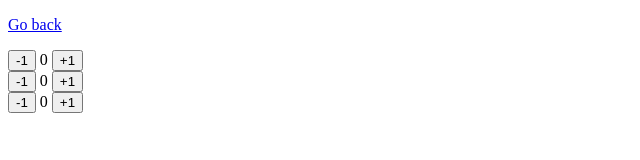
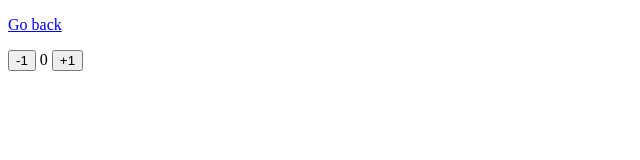
Before and after one commit to Vladislav-UZH/goit-js-hw-09, a plain HTML site: page counter.html in a window 1280 px wide. Shown: the whole page, without its empty margins (0-640 px from the left). Drawn offline with Linux system fonts and the light colour scheme.

Commit message:
Deploying to gh-pages from @ Vladislav-UZH/goit-js-hw-09@925951cadd489461ab372071daab59e6e4088ac9 🚀

```diff
--- a/counter.html
+++ b/counter.html
@@ -1 +1 @@
-<!DOCTYPE html><html lang="en"><head><script type="module" src="/goit-js-hw-09/counter.9af3caa2.js"></script><script nomodule="" defer src="/goit-js-hw-09/counter.d0539a5c.js"></script><meta charset="utf-8"><meta http-equiv="X-UA-Compatible" content="IE=edge"><meta name="viewport" content="width=device-width, initial-scale=1.0"><title>Document</title></head><body> <p><a href="/goit-js-hw-09/index.html">Go back</a></p> <div id="counter"> <button type="button" data-action="decrement">-1</button> <span id="value">0</span> <button type="button" data-action="increment">+1</button> </div> <div id="counter1"> <button type="button" data-action="decrement">-1</button> <span id="value">0</span> <button type="button" data-action="increment">+1</button> </div> <div id="counter2"> <button type="button" data-action="decrement">-1</button> <span id="value">0</span> <button type="button" data-action="increment">+1</button> </div> <script src="/goit-js-hw-09/counter.a853394a.js" type="module"></script><script src="/goit-js-hw-09/counter.2e60071a.js" nomodule="" defer></script> </body></html>
+<!DOCTYPE html><html lang="en"><head><script type="module" src="/goit-js-hw-09/counter.9af3caa2.js"></script><script nomodule="" defer src="/goit-js-hw-09/counter.d0539a5c.js"></script><meta charset="utf-8"><meta http-equiv="X-UA-Compatible" content="IE=edge"><meta name="viewport" content="width=device-width, initial-scale=1.0"><title>Document</title></head><body> <p><a href="/goit-js-hw-09/index.html">Go back</a></p> <div id="counter"> <button type="button" data-action="decrement">-1</button> <span id="value">0</span> <button type="button" data-action="increment">+1</button> </div> <script src="/goit-js-hw-09/counter.a853394a.js" type="module"></script><script src="/goit-js-hw-09/counter.2e60071a.js" nomodule="" defer></script> </body></html>
```
